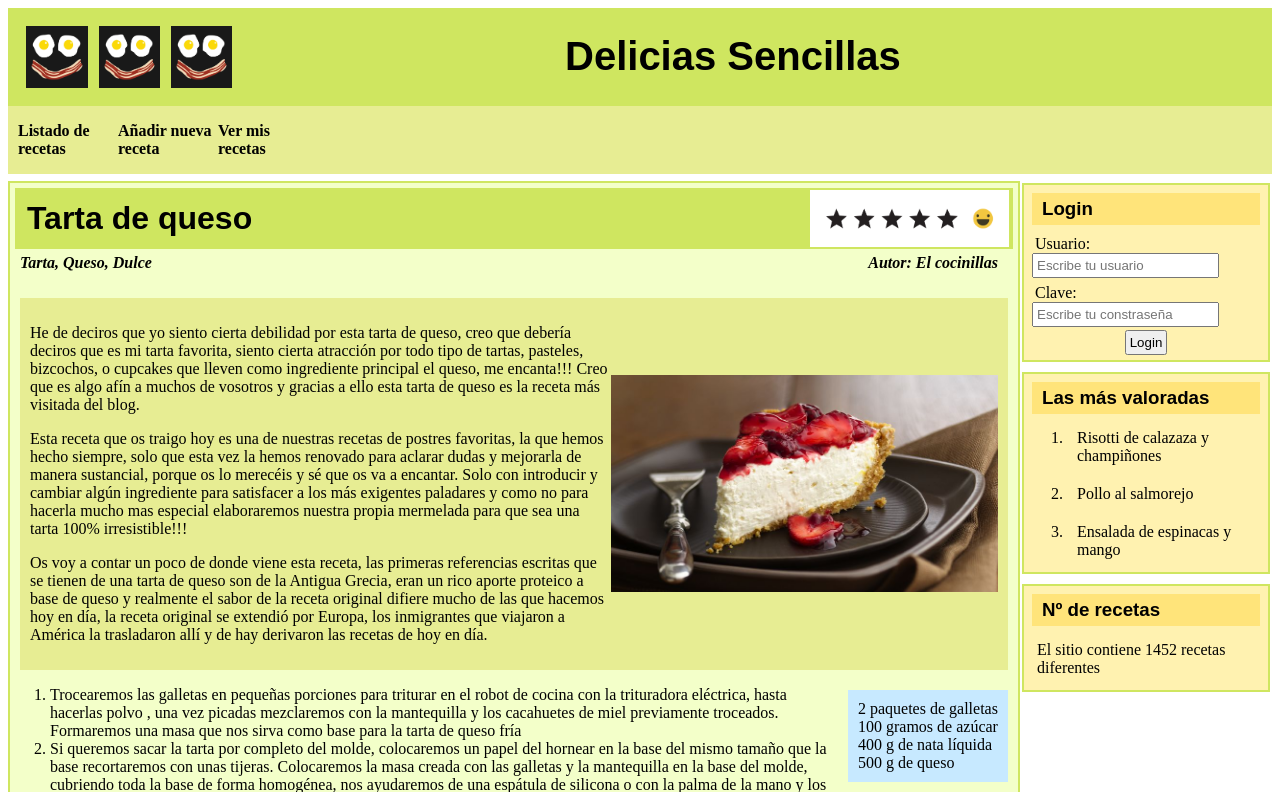
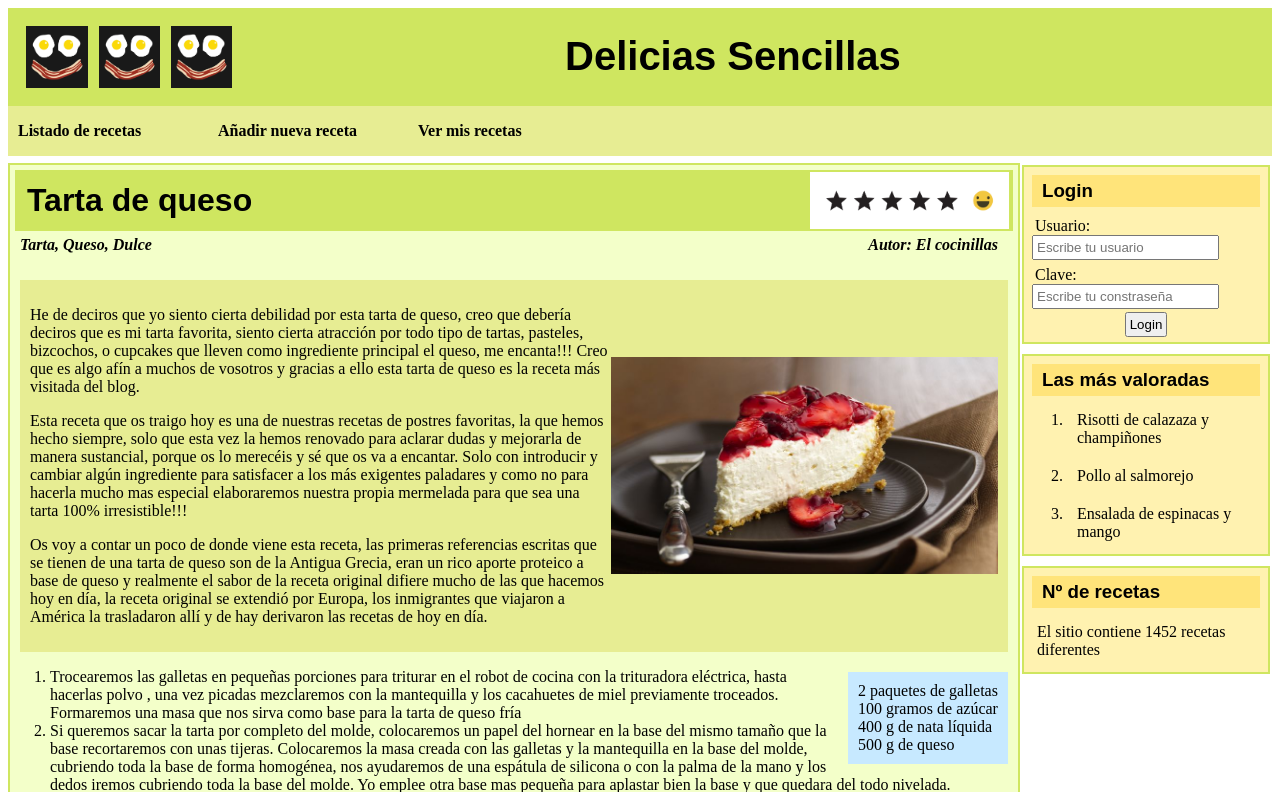
Before and after one commit to piglesias98/Tecnologias-Web, a PHP site: page / in a window 1280 px wide. Shown: the top 792 px of the page. Run offline with PHP 8.4, Linux system fonts and the light colour scheme.

Commit message:
LAst changes

```diff
--- a/practicaCSS/style.css
+++ b/practicaCSS/style.css
@@ -47,7 +47,7 @@ nav {
 
 nav p {
   font-weight: bold;
-  width: 100px;
+  width: 200px;
 }
 
 aside, .receta {
```
